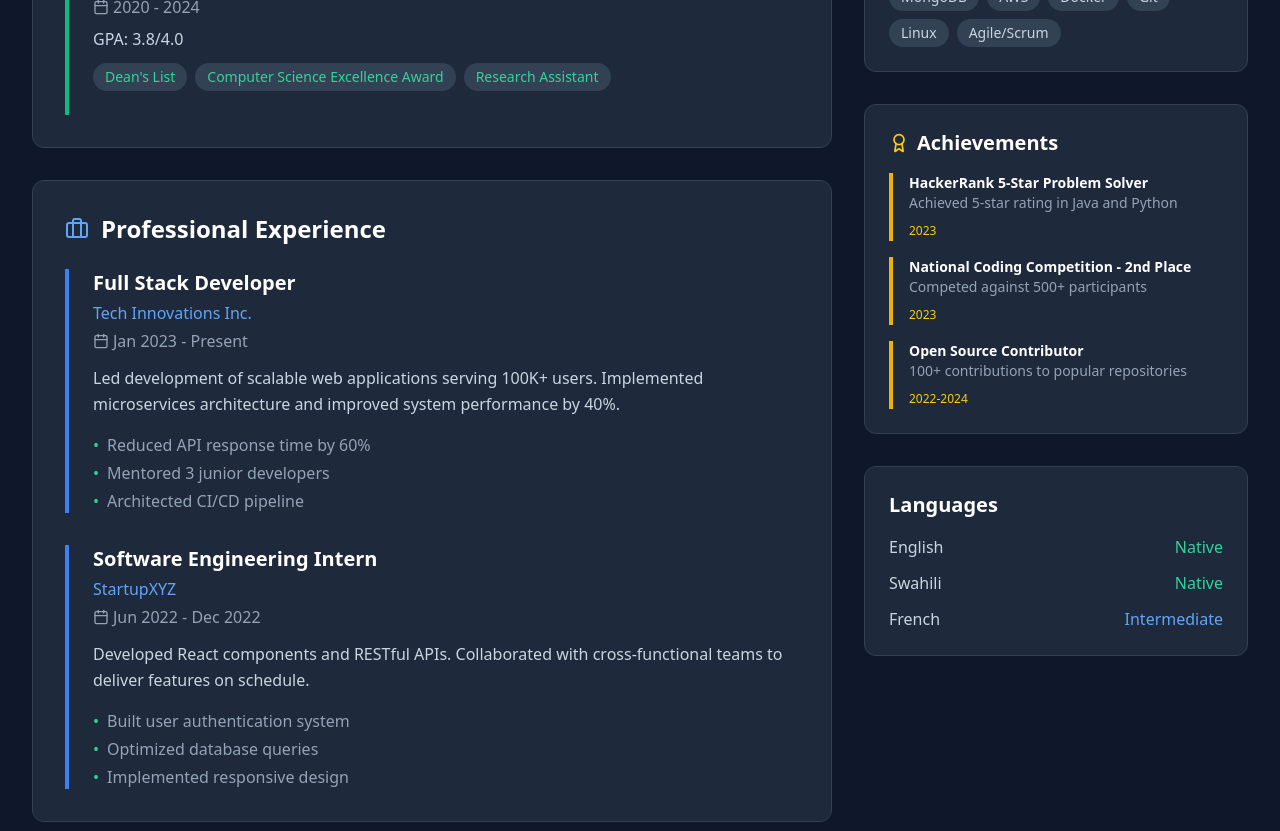
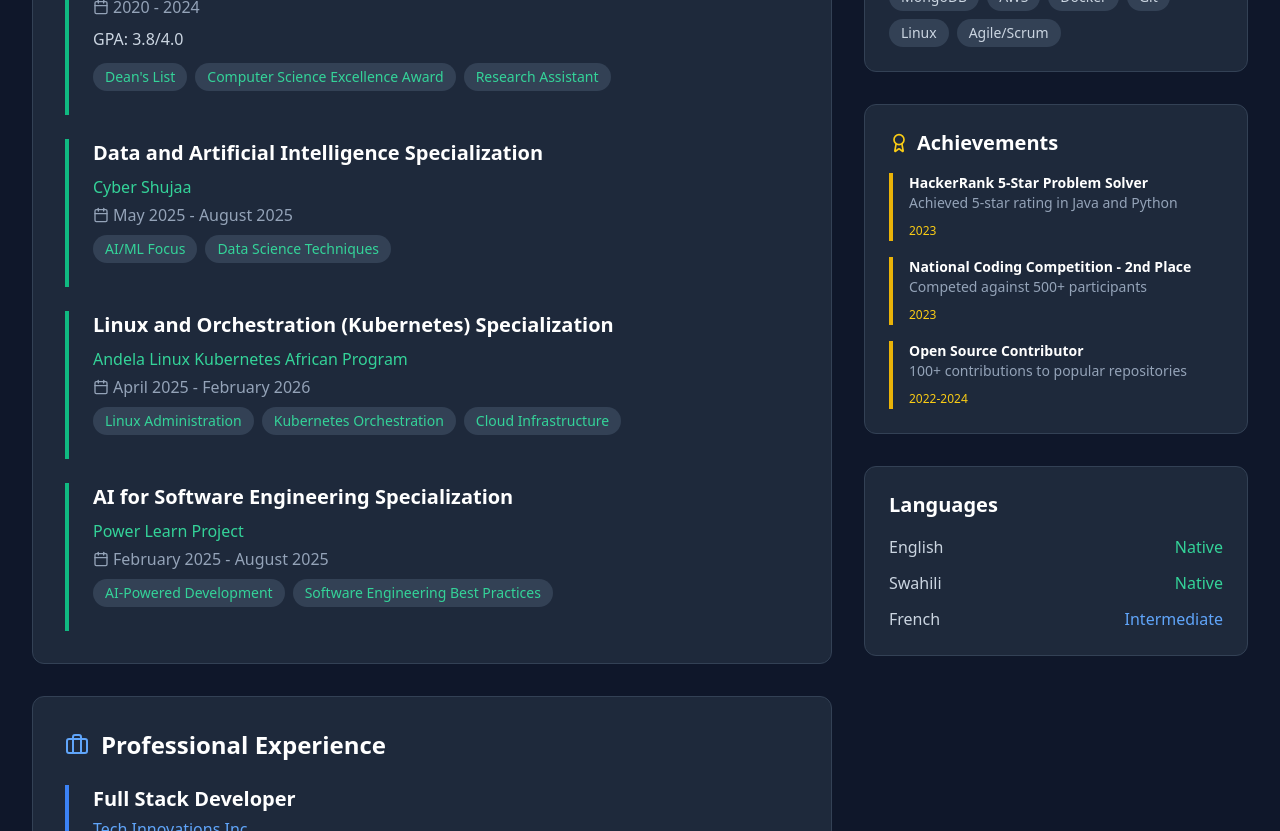
Before and after one commit to Jb-rown/brown-ouma-showcase, a React (Vite) app: page / in a window 1280 px wide. Shown: the part 5340-6171 px from the top of the page. Built offline with nearby package versions, Linux system fonts and the light colour scheme.

Commit message:
Add education entries
Added Cyber Shujaa, Andela, and Power Learn Project entries to the education section.

```diff
--- a/src/components/ResumeSection.tsx
+++ b/src/components/ResumeSection.tsx
@@ -1,4 +1,3 @@
-
 import React from 'react';
 import { Download, GraduationCap, Briefcase, Award, Calendar } from 'lucide-react';
 
@@ -10,6 +9,27 @@ const ResumeSection = () => {
       period: '2020 - 2024',
       gpa: '3.8/4.0',
       achievements: ['Dean\'s List', 'Computer Science Excellence Award', 'Research Assistant']
+    },
+    {
+      degree: 'Data and Artificial Intelligence Specialization',
+      institution: 'Cyber Shujaa',
+      period: 'May 2025 - August 2025',
+      gpa: null,
+      achievements: ['AI/ML Focus', 'Data Science Techniques']
+    },
+    {
+      degree: 'Linux and Orchestration (Kubernetes) Specialization',
+      institution: 'Andela Linux Kubernetes African Program',
+      period: 'April 2025 - February 2026',
+      gpa: null,
+      achievements: ['Linux Administration', 'Kubernetes Orchestration', 'Cloud Infrastructure']
+    },
+    {
+      degree: 'AI for Software Engineering Specialization',
+      institution: 'Power Learn Project',
+      period: 'February 2025 - August 2025',
+      gpa: null,
+      achievements: ['AI-Powered Development', 'Software Engineering Best Practices']
     }
   ];
 
@@ -87,6 +107,7 @@ const ResumeSection = () => {
                 <GraduationCap className="w-6 h-6 text-emerald-400 mr-3" />
                 <h3 className="text-2xl font-bold text-white">Education</h3>
               </div>
+              <div className="space-y-6">
                 {education.map((edu, index) => (
                   <div key={index} className="border-l-4 border-emerald-500 pl-6 pb-6">
                     <h4 className="text-xl font-semibold text-white mb-2">{edu.degree}</h4>
@@ -95,7 +116,7 @@ const ResumeSection = () => {
                       <Calendar className="w-4 h-4 mr-1" />
                       {edu.period}
                     </div>
-                  <p className="text-slate-300 mb-3">GPA: {edu.gpa}</p>
+                    {edu.gpa && <p className="text-slate-300 mb-3">GPA: {edu.gpa}</p>}
                     <div className="flex flex-wrap gap-2">
                       {edu.achievements.map((achievement) => (
                         <span
@@ -108,6 +129,7 @@ const ResumeSection = () => {
                     </div>
                   </div>
                 ))}
+              </div>
             </div>
 
             {/* Experience */}
```
Lines whose indentation alone changed are shown as unchanged.
